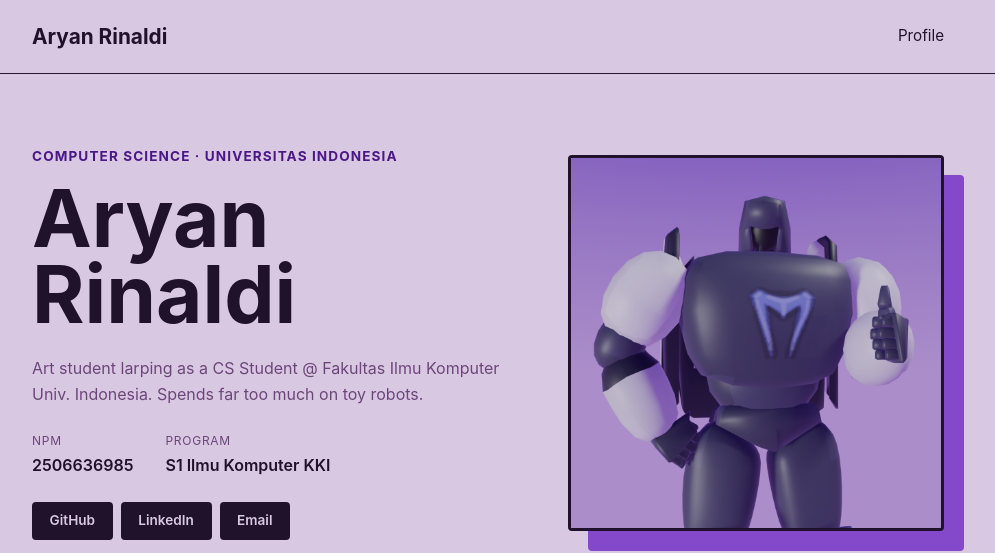
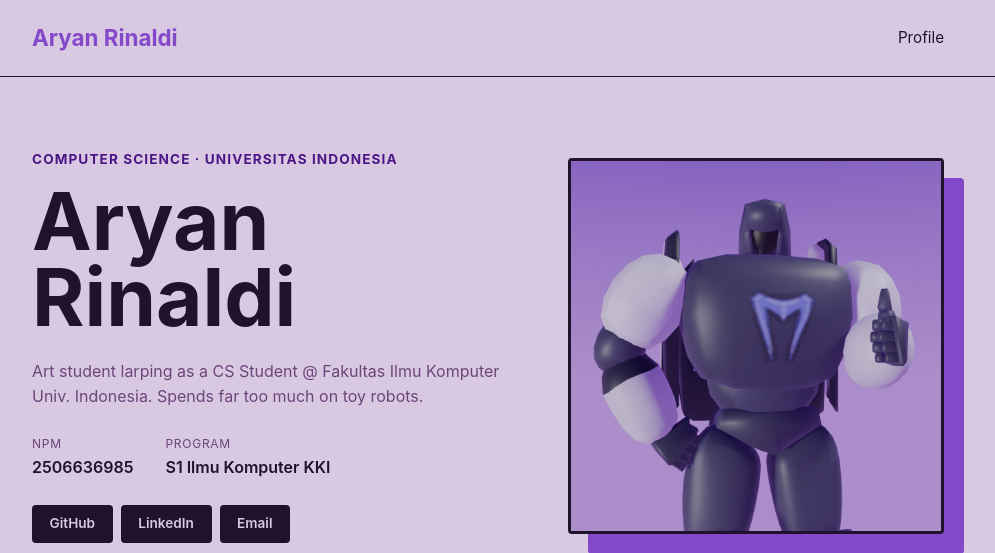
Before and after one commit to aryanalexander-cmyk/myportofolio, a Django app: page / in a window 1280 px wide, with the pointer over the restyled element. Shown: the top 553 px of the page, without its empty margins (152-1147 px from the left). Run offline with Django 5.2, Linux system fonts and the light colour scheme.

Commit message:
tried anims

```diff
--- a/static/css/style.css
+++ b/static/css/style.css
@@ -47,6 +47,11 @@ h1, .brand {
     font-weight: 700;
     color: var(--ink);
     text-decoration: none;
+}
+
+.brand:hover {
+    font-size: 1.4rem;
+    color: var(--accent)
 }
 
 .site-header nav {
@@ -139,6 +144,8 @@ h1, .brand {
 
 .social-link:hover {
     background-color: var(--accent);
+    width: 125%;
+    height: 125%;
 }
 
 .hero-photo {
```
